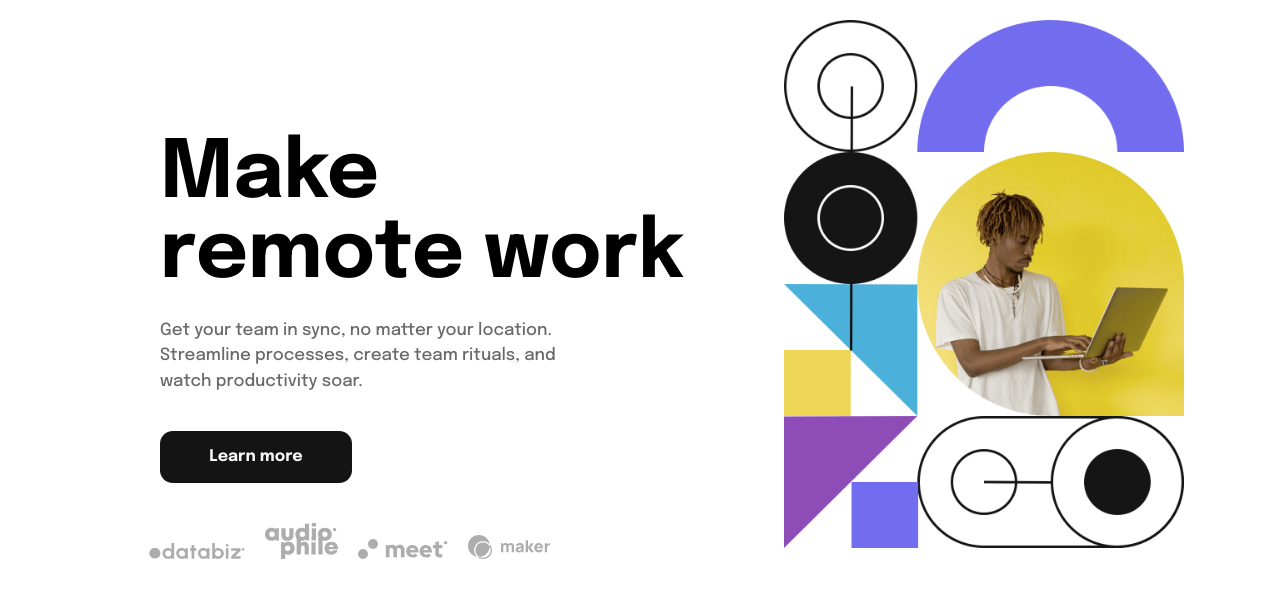
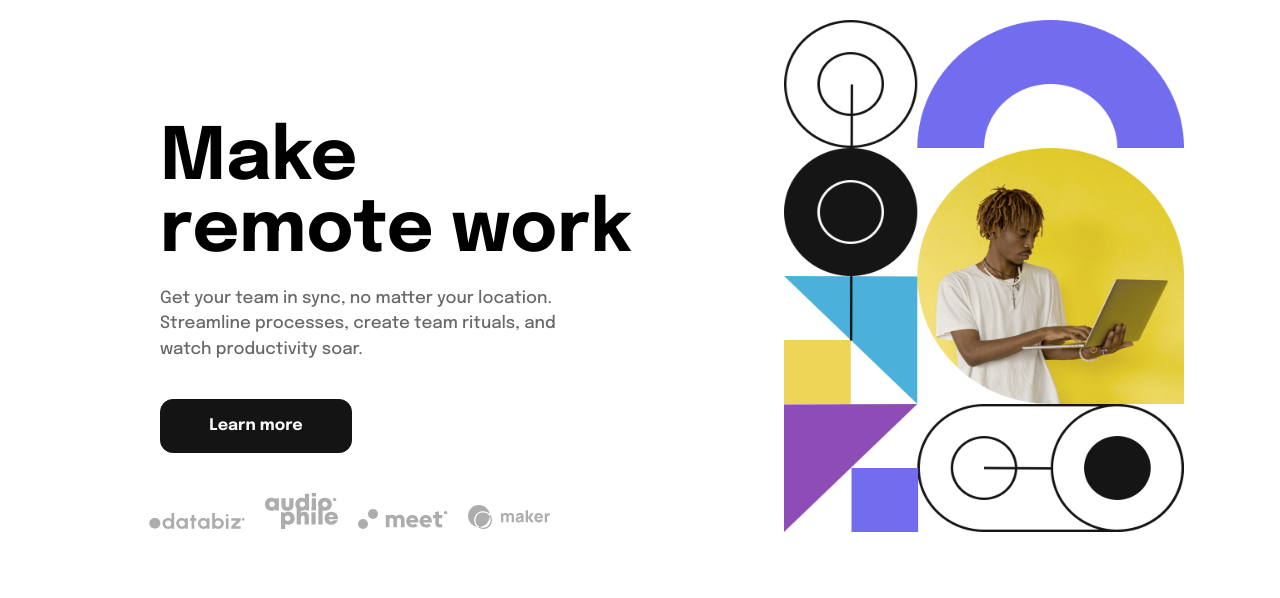
Before and after one commit to ryanwilll/LaddingPageDropMenu, a plain HTML site: page index.html in a window 1280 px wide. Shown: the part 60-658 px from the top of the page. Drawn offline with nearby package versions, Linux system fonts and the light colour scheme.

Commit message:
Correção responsividade desktop

```diff
--- a/src/styles.css
+++ b/src/styles.css
@@ -223,7 +223,7 @@ ul li {
   .img-desktop {
     display: inline-block;
     width: 25em;
-    height: 33em;
+    height: 32em;
     position: absolute;
     right: 0;
     top: 0;
@@ -241,7 +241,7 @@ ul li {
     box-sizing: border-box;
   }
   main .title-main {
-    font-size: 5em;
+    font-size: 4.5em;
     word-wrap: break-word;
     text-align: left;
     line-height: 1em;
@@ -261,12 +261,11 @@ ul li {
     width: 30%;
     margin: 2.3em 0 0;
     padding: 0.9em;
+    border: 1px solid var(--AlmostBlack);
   }
   main .btn-main:hover {
-    margin: 2.15em 0 1em;
     background-color: var(--AlmostWhite);
     color: var(--AlmostBlack);
-    border: 0.1px solid var(--AlmostBlack);
   }
   footer {
     display: flex;
```
